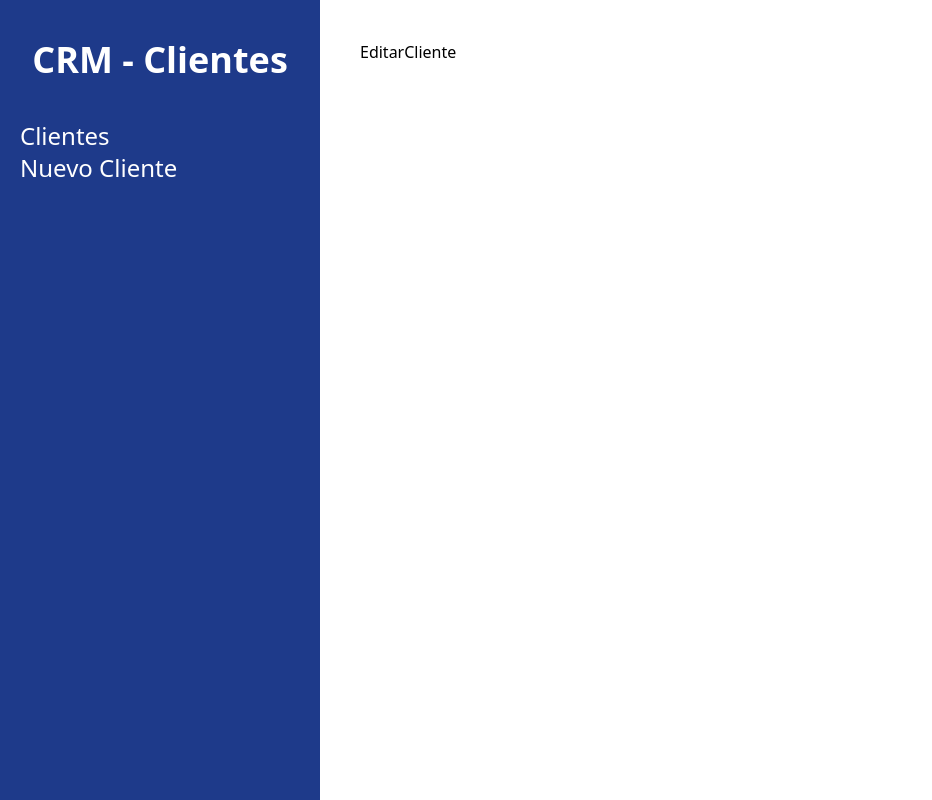
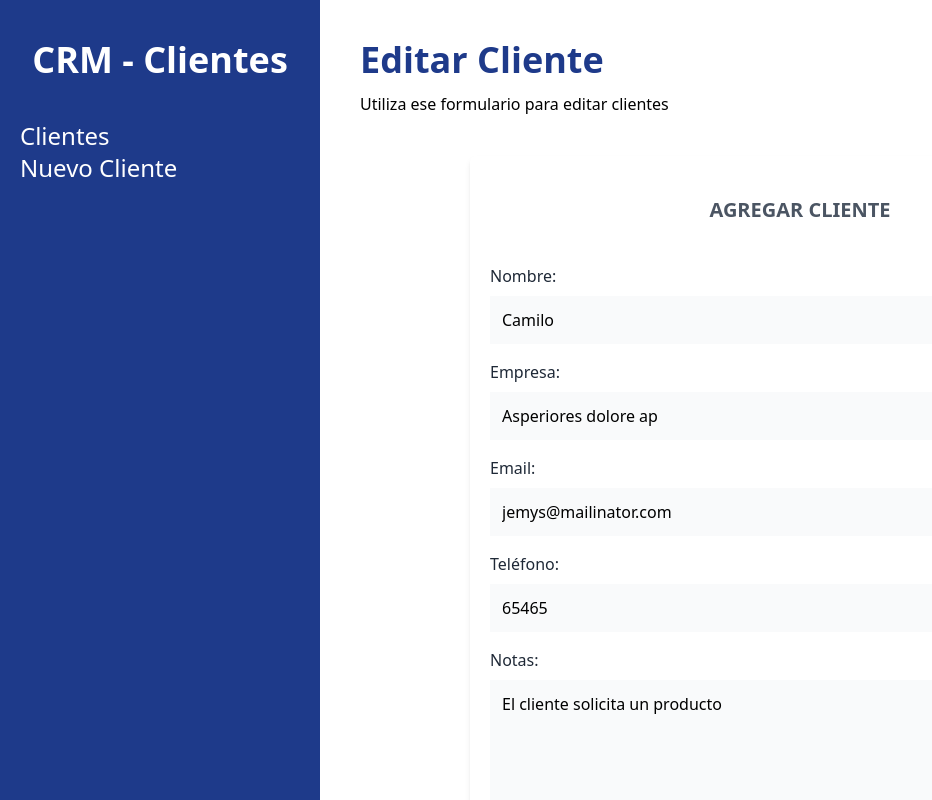
Before and after one commit to Racknar0/REACT-CRM_Administrador_de_clientes, a React (Vite) app: page /clientes/editar/1 in a window 1280 px wide. Shown: the whole page, without its empty margins (0-932 px from the left). Built offline with nearby package versions, Linux system fonts and the light colour scheme; data requests are answered from the project's data file.

Commit message:
add editar cliente

```diff
--- a/src/components/Cliente.jsx
+++ b/src/components/Cliente.jsx
@@ -23,6 +23,7 @@
             <button
                 type='button'
                 className='bg-blue-600 hover:bg-blue-700 block w-full text-white p-2 uppercase font-bold text-xs mt-2'
+                onClick={() => navigate(`/clientes/editar/${cliente.id}`)}
             >Editar</button>
             <button
                 type='button'
--- a/src/components/Formulario.jsx
+++ b/src/components/Formulario.jsx
@@ -4,7 +4,7 @@
 import * as Yup from 'yup';
 import Alerta from './Alerta';
 
-const Formulario = () => {
+const Formulario = ({cliente}) => {
 
     const navigate = useNavigate();
 
@@ -58,12 +58,15 @@
 
             <Formik
                 initialValues={{
-                    nombre: '',
-                    empresa: '',
-                    email: '',
-                    telefono: '',
-                    notas: '',
+                    nombre: cliente?.nombre ?? '',
+                    empresa: cliente?.empresa ?? '',
+                    email: cliente?.email ?? '',
+                    telefono: cliente?.telefono ?? '',
+                    notas:  cliente?.notas ?? '',
                 }}
+
+                enableReinitialize={true}
+
                 onSubmit={ async (values, {resetForm}) => {
                     await handleSubmit(values);
                     resetForm();
@@ -175,4 +178,8 @@
     );
 };
 
+Formulario.defaultProps = {
+    cliente: {}
+}
+
 export default Formulario;
--- a/src/paginas/EditarCliente.jsx
+++ b/src/paginas/EditarCliente.jsx
@@ -1,10 +1,44 @@
-import React from 'react'
+import Formulario from '../components/Formulario'
+import { useEffect, useState } from 'react';
+import { useParams } from 'react-router-dom';
 
 const EditarCliente = () => {
+
+  const { id } = useParams();
+  const [cliente, setCliente] = useState({});
+  const [cargando, setCargando] = useState(false);
+
+  useEffect(() => {
+      setCargando(!cargando);
+
+      const obtenerCLienteApi = async () => {
+          try {
+              const url = `http://localhost:4000/clientes/${id}`;
+              const respuesta = await fetch(url);
+              const resultado = await respuesta.json();
+              console.log(resultado);
+              setCliente(resultado);
+          } catch (error) {
+              console.log(error);
+          }
+
+          setTimeout(() => {
+              setCargando(false);
+          }, 1000);
+      };
+
+      obtenerCLienteApi();
+  }, []);
+
+  //console.log(cargando);
+
+
   return (
-    <div>
-      <h1>EditarCliente</h1>
-    </div>
+    <>
+      <h1 className='font-black text-4xl text-blue-900'>Editar Cliente</h1>
+      <p className='mt-3'>Utiliza ese formulario para editar clientes</p>
+      <Formulario cargando={cargando} cliente={cliente} />
+    </>
   )
 }
 
--- a/src/paginas/NuevoCliente.jsx
+++ b/src/paginas/NuevoCliente.jsx
@@ -1,4 +1,3 @@
-import React from 'react'
 import Formulario from '../components/Formulario'
 
 const NuevoCliente = () => {
--- a/src/paginas/VerCliente.jsx
+++ b/src/paginas/VerCliente.jsx
@@ -29,7 +29,7 @@
         obtenerCLienteApi();
     }, []);
 
-    console.log(cargando);
+    //console.log(cargando);
 
     return (
         <div>
```
